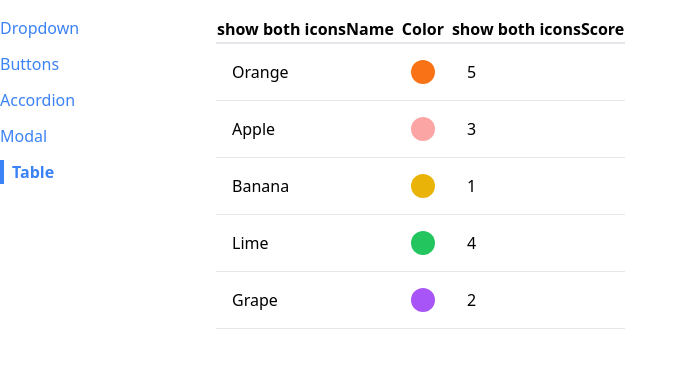
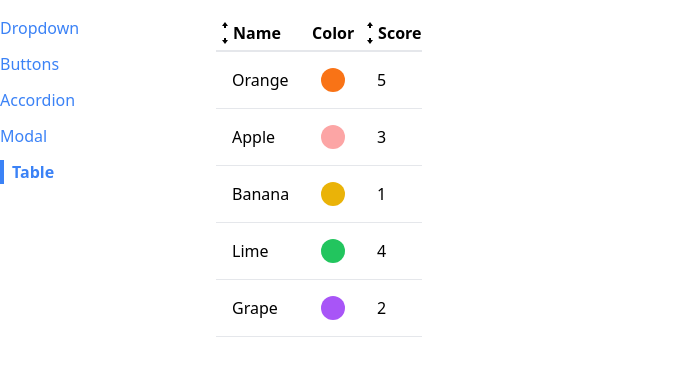
Before and after one commit to Dmitry1007/common-ui-components, a React (Create React App) app: page /table in a window 1280 px wide. Shown: the top 376 px of the page, without its empty margins (0-688 px from the left). Built offline with nearby package versions, Linux system fonts and the light colour scheme.

Commit message:
Add arrow icons to display sort order and add some style

```diff
--- a/src/components/SortableTable.js
+++ b/src/components/SortableTable.js
@@ -1,4 +1,5 @@
 import { useState } from "react";
+import { GoArrowSmallDown, GoArrowSmallUp } from "react-icons/go";
 import Table from "./Table";
 
 function SortableTable({ data, config, keyFn }) {
@@ -25,9 +26,14 @@ function SortableTable({ data, config, keyFn }) {
     return {
       ...column,
       header: () => (
-        <th onClick={() => handleClick(column.label)}>
-          {getIcons(column.label, sortBy, sortOrder)}
-          {column.label}
+        <th
+          className="cursor-pointer hover:bg-gray-100"
+          onClick={() => handleClick(column.label)}
+        >
+          <div className="flex items-center">
+            {getIcons(column.label, sortBy, sortOrder)}
+            {column.label}
+          </div>
         </th>
       ),
     };
@@ -53,15 +59,25 @@ function SortableTable({ data, config, keyFn }) {
 
   const getIcons = (label, sortBy, sortOrder) => {
     if (label !== sortBy) {
-      return "show both icons";
+      return (
+        <div>
+          <GoArrowSmallUp />
+          <GoArrowSmallDown />
+        </div>
+      );
     }
 
     if (sortOrder === null) {
-      return "show both icons";
+      return (
+        <div>
+          <GoArrowSmallUp />
+          <GoArrowSmallDown />
+        </div>
+      );
     } else if (sortOrder === "asc") {
-      return "show up icon";
+      return <GoArrowSmallUp />;
     } else if (sortOrder === "desc") {
-      return "show down icon";
+      return <GoArrowSmallDown />;
     }
   };
 
```
